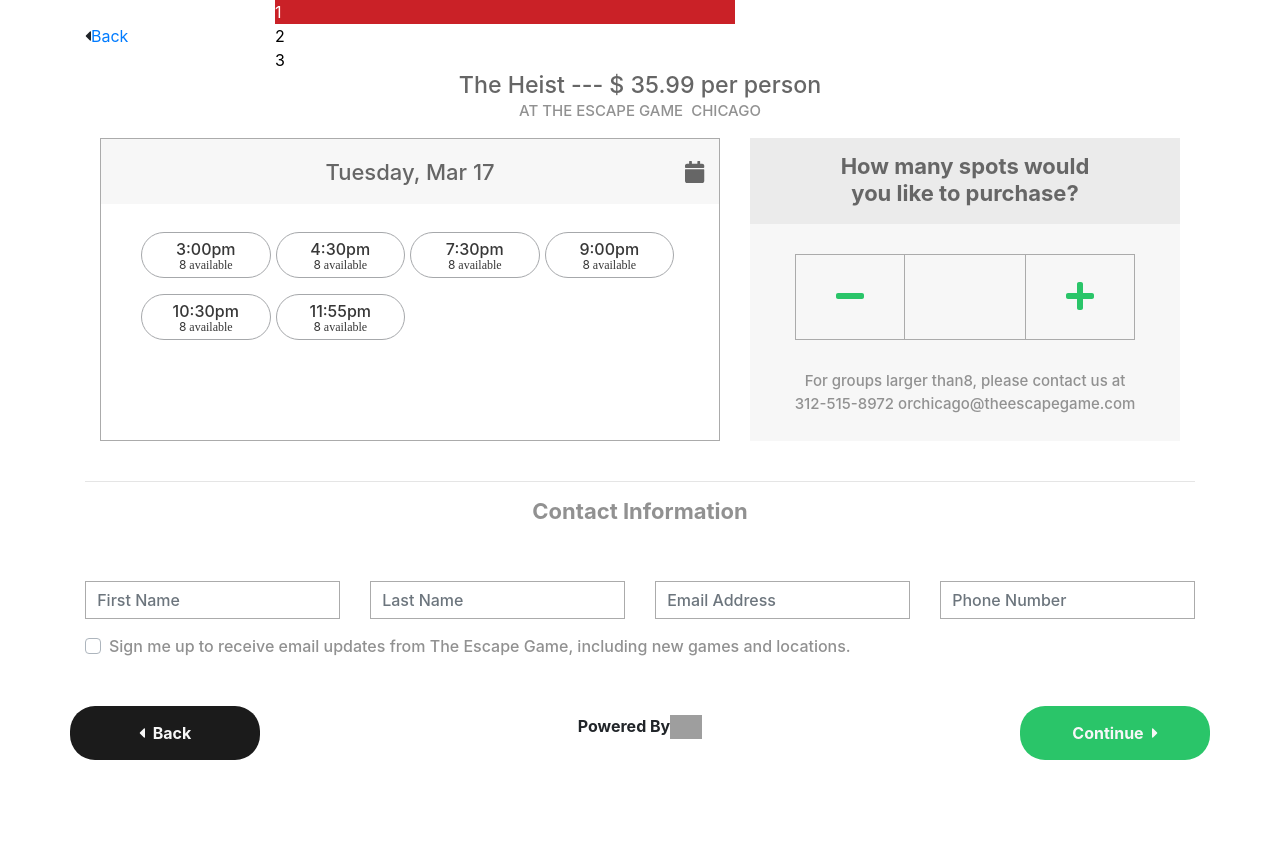
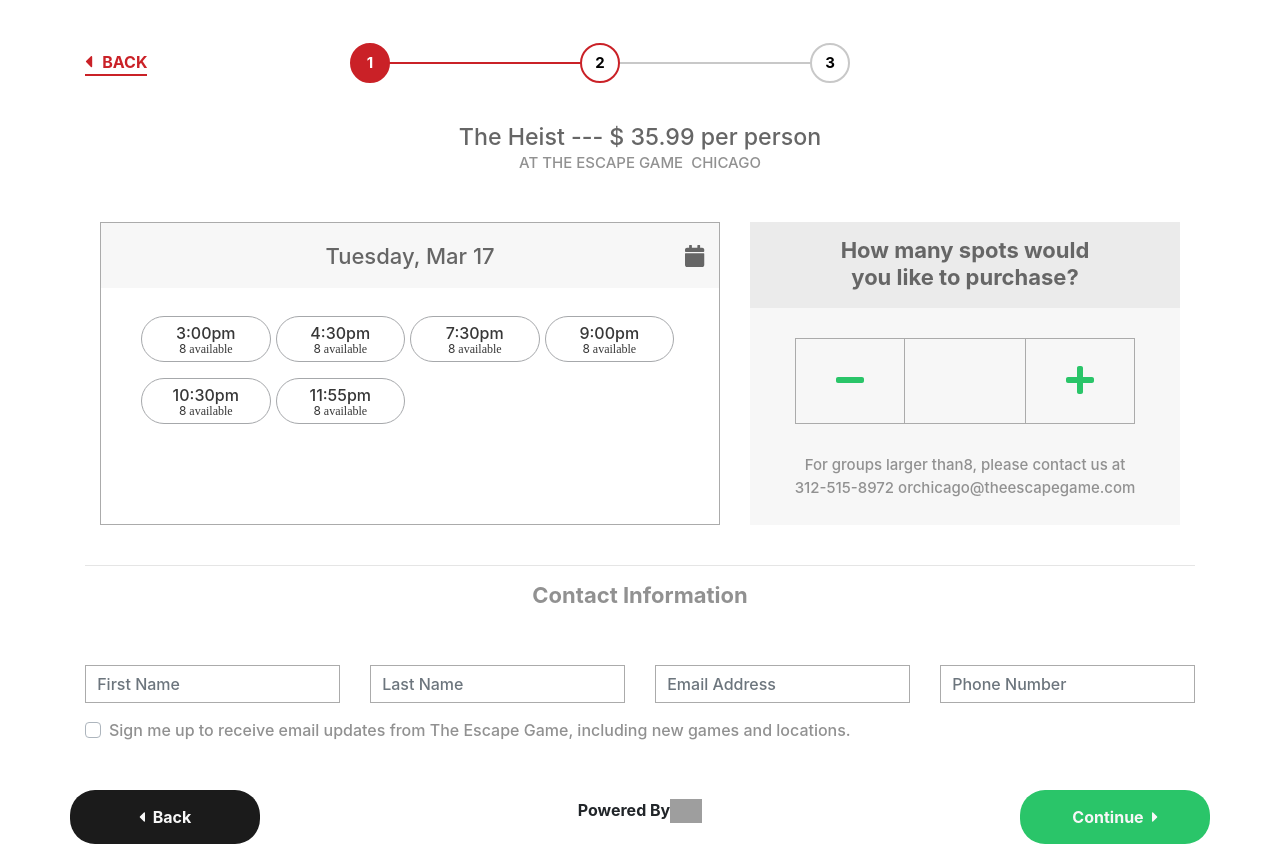
Before and after one commit to SAM3119/Cluechase, a React (Create React App) app: page /games in a window 1280 px wide. Before the commit the page ends 800 px from the top, so only its background shows below. Built offline with nearby package versions, Linux system fonts and the light colour scheme; grey boxes are pictures that could not be loaded.

Commit message:
Update App.css

```diff
--- a/src/App.css
+++ b/src/App.css
@@ -1,3 +1,110 @@
 *{
     font-family: '-apple-system', 'BlinkMacSystemFont', 'Segoe UI', 'Roboto', 'Oxygen', 'Ubuntu', 'Cantarell', 'Fira Sans', 'Droid Sans', 'Helvetica Neue', sans-serif;
 }
+.steps , .back {
+    margin: 50px 0 0;
+  }
+.steps{
+    margin-left: 100px;
+  }
+  .back{
+    border-bottom: 2px solid #ca2127;
+    width: fit-content;
+  }
+
+  .back span {
+    color: #ca2127;
+    font-size: 1.2rem;
+    text-transform: uppercase;
+  }
+  .back .link{
+    margin-left: 10px;
+    font-weight: bold;
+    color: #ca2127;
+    font-size: 1rem;
+    text-decoration: none;
+    text-transform: uppercase;
+  }
+
+  .num-line {
+    position: relative;
+    width: 50%;
+    background: #c8c8c8;
+    height: 2px;
+    float: left;
+    transition: 0.3s;
+    -webkit-transition: 0.3s;
+    -moz-transition: 0.3s;
+    -ms-transition: 0.3s;
+    -o-transition: 0.3s;
+  }
+
+  .active-line {
+    background: #ca2127;
+  }
+
+  .num-line:last-child {
+    width: 0;
+  }
+.steps .numbers .num-line .number {
+    width: 40px;
+    height: 40px;
+    display: flex;
+    align-items: center;
+    justify-content: center;
+    border: 2px solid #c8c8c8;
+    border-radius: 100%;
+    -webkit-border-radius: 100%;
+    -moz-border-radius: 100%;
+    -ms-border-radius: 100%;
+    -o-border-radius: 100%;
+    position: absolute;
+    top: 50%;
+    transform: translate(0, -50%);
+    background-color: #fff;
+    -webkit-transform: translate(0, -50%);
+    -moz-transform: translate(0, -50%);
+    -ms-transform: translate(0, -50%);
+    -o-transform: translate(0, -50%);
+    cursor: pointer;
+    font-size: 15px;
+    font-weight: bold;
+    transition: 0.3s;
+    -webkit-transition: 0.3s;
+    -moz-transition: 0.3s;
+    -ms-transition: 0.3s;
+    -o-transition: 0.3s;
+  }
+  .numbers .num-line .waite {
+    border-color: #c8c8c8;
+    color: #000;
+  }
+.numbers .num-line .active {
+    border-color: #ca2127 !important;
+    color: #000;
+  }
+  .numbers .num-line .completed {
+    border-color: #ca2127 !important;
+    background-color: #ca2127 !important;
+    color: #fff;
+  }
+  .numbers .num-line .number:first-child {
+    left: -25px;
+  }
+  .numbers .num-line .number:nth-child(2) {
+    left: 50%;
+    transform: translate(-50%, -50%);
+    -webkit-transform: translate(-50%, -50%);
+    -moz-transform: translate(-50%, -50%);
+    -ms-transform: translate(-50%, -50%);
+    -o-transform: translate(-50%, -50%);
+  }
+  .numbers .num-line .number:last-child {
+    right: -25px;
+  }
+
+  .game-info {
+    margin-left: 0;
+    margin-top: 3rem!important;
+    margin-bottom: 3rem!important;
+}
```
